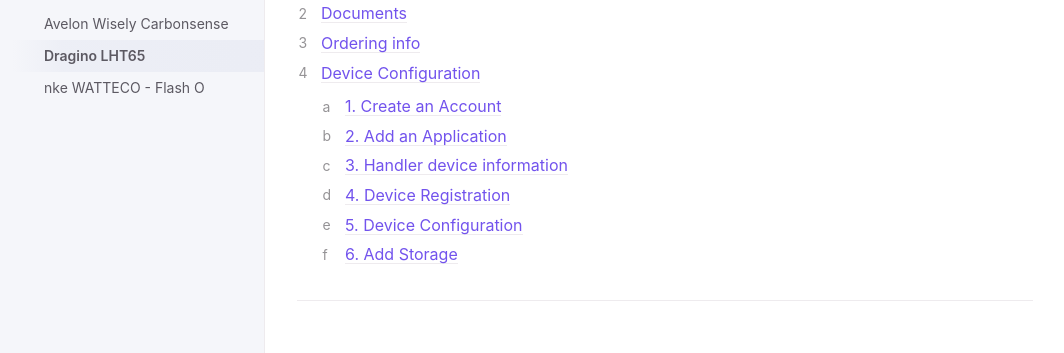
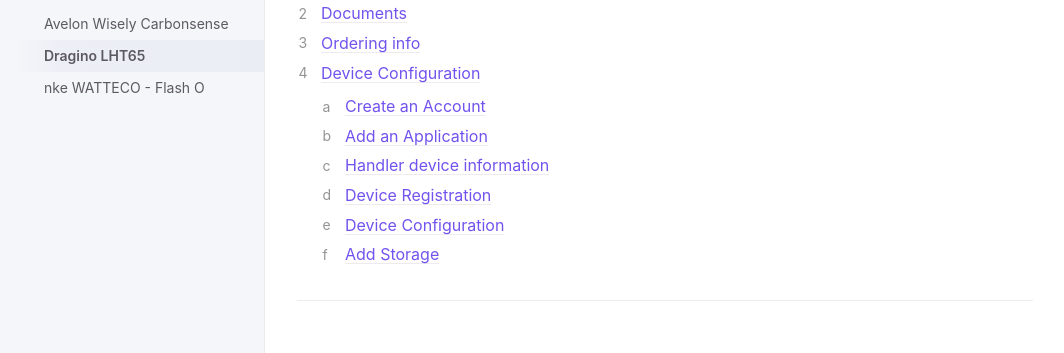
Before and after one commit to hslu-ige-laes/lora-devices-ttn, a Jekyll site: the page built from docs/sensors/dragino-lht65.md, in a window 1280 px wide and 1400 px high, scrolled down 266 px. Shown: the part 164-517 px from the top of the window, without its empty margins (107-1171 px from the left). Built offline with Jekyll 4.4.1, drawn with Linux system fonts in a browser that asks for light colours; some of the changed text lies outside the part shown.

Commit message:
Update dragino-lht65.md

```diff
--- a/docs/sensors/dragino-lht65.md
+++ b/docs/sensors/dragino-lht65.md
@@ -54,7 +54,7 @@ The LHT65 includes a built-in SHT20 temperature/humidity sensor and a jack to co
 
 ---
 # Device Configuration
-## 1. Create an Account
+## Create an Account
 > To register your device you’ll need a "The Things Network" account.<br>
 > If you don't have one already, please follow these steps:
 
@@ -63,7 +63,7 @@ The LHT65 includes a built-in SHT20 temperature/humidity sensor and a jack to co
 2. Select [Console](https://console.thethingsnetwork.org/) from the menue on top right
 3. From the top right `menu`, select `your name > Settings`. Then change the `default Handler` if the one currently selected is not where you’ll be deploying most of your devices.
 
-## 2. Add an Application
+## Add an Application
 > To keep the payload decoder as simple as possible it is recommended to create an own application only for the dragino LHT65 sensors. You can add multiple sensor of the same type to the application.
 
 1. Log in and open the [Console > Application](https://console.thethingsnetwork.org/).
@@ -77,14 +77,14 @@ The LHT65 includes a built-in SHT20 temperature/humidity sensor and a jack to co
 
 > You will be redirected to the newly added Application page.
 
-## 3. Handler device information
+## Handler device information
 Each device is shipped with a sticker with the default keys on it:
 
 <img src="https://github.com/hslu-ige-laes/lora-devices-ttn/raw/master/docs/sensors/dragino-lht65_04.png" width="400"><br>
 
 > For an OTAA (over the air activation) only the `DEV EUI`, `APP EUI` and `APP KEY` are required.
 
-## 4. Device Registration
+## Device Registration
 > Before a device can communicate via "The Things Network" we need to register it with an application.<br>
 > The dragino sensors use the so called "Over The Air Activation" (OTAA) and for a secure communication we will need to register the beforehand mentioned keys.
 
@@ -100,7 +100,7 @@ Each device is shipped with a sticker with the default keys on it:
 5. Now we have to restart the device manually by pressing the ACT button on the bottom of the device. `fast press ACT 5 times -> Off` , `press ACT for more than 3 seconds -> On`
 6. The device should log in and you should see a green circle as `Status` in the tab `Device Overview`.
 
-## 5. Device Configuration
+## Device Configuration
 > Now you can see the incoming telegrams in the tab Data, but their content, the payload, is cryptic...!<br>
 > We need to tell the "The Things Network" where to find e.g. the temperature etc. in these cryptic numbers and letters. We can do that with configuring a "Payload Decoder Function".
 
@@ -203,7 +203,7 @@ CC B7 0A 6C 03 9F 01 0A 85 7F FF
 > Trigger a new telegram by pressing the ACT-button on the dragino LHT65 for a short time (> 1s and < 3s).<br><br>
 > The dragino LHT65 sends a telegram once every 10 minutes.<br>
 
-## 6. Add Storage
+## Add Storage
 > Normally incoming data in the network only gets forwarded to the end user applications and does not get saved.<br>
 > "The Things Network" offers a seven day storage which is accessible through an API. To activate it, follow these steps.
 
```
